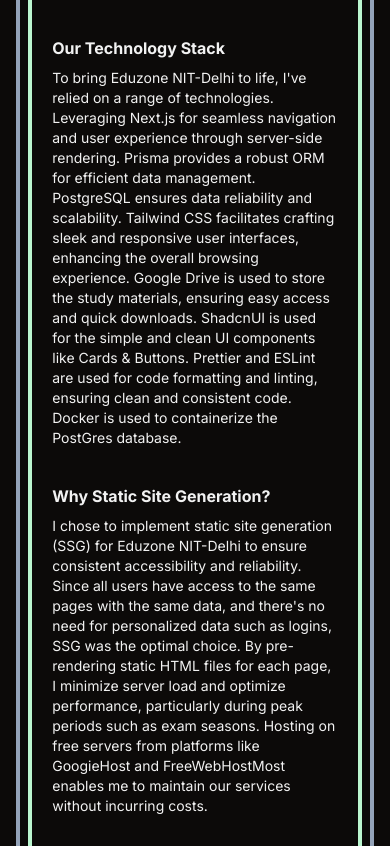
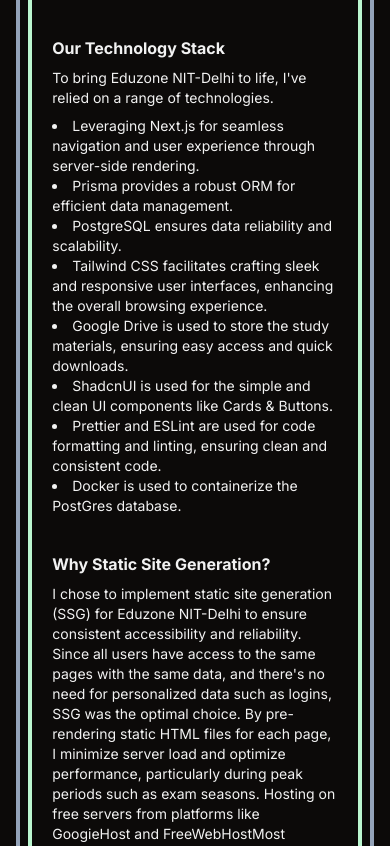
Before and after one commit to AyushGlitch/eduzone-nitd, a Next.js app: page /about in a window 390 px wide. Shown: the part 944-1790 px from the top of the page. Built offline with nearby package versions, Linux system fonts and the light colour scheme.

Commit message:
added media query & bullets to techStack

```diff
--- a/app/about/page.tsx
+++ b/app/about/page.tsx
@@ -35,15 +35,33 @@
                         </p>
                         <p className="font-normal text-sm xl:text-lg -mt-3">
                             To bring Eduzone NIT-Delhi to life, I&apos;ve relied on a range of technologies.
+                        </p>
+                        <ul className="font-normal text-sm xl:text-lg -mt-3 list-disc list-inside">
+                            <li>
                                 Leveraging Next.js for seamless navigation and user experience through server-side rendering.
+                            </li>
+                            <li>
                                 Prisma provides a robust ORM for efficient data management.
+                            </li>
+                            <li>
                                 PostgreSQL ensures data reliability and scalability.
+                            </li>
+                            <li>
                                 Tailwind CSS facilitates crafting sleek and responsive user interfaces, enhancing the overall browsing experience.
+                            </li>
+                            <li>
                                 Google Drive is used to store the study materials, ensuring easy access and quick downloads.
+                            </li>
+                            <li>
                                 ShadcnUI is used for the simple and clean UI components like Cards &amp; Buttons.
+                            </li>
+                            <li>
                                 Prettier and ESLint are used for code formatting and linting, ensuring clean and consistent code.
+                            </li>
+                            <li>
                                 Docker is used to containerize the PostGres database.
-                        </p>
+                            </li>
+                        </ul>
 
                         <p className="text-base font-bold xl:text-2xl mt-4">
                             Why Static Site Generation?
--- a/next.config.mjs
+++ b/next.config.mjs
@@ -1,11 +1,11 @@
-// /** @type {import('next').NextConfig} */
-// const nextConfig = {};
+/** @type {import('next').NextConfig} */
+const nextConfig = {};
+
+export default nextConfig;
+
+
+// const nextConfig = {
+//     output: 'export',
+// };
 
 // export default nextConfig;
-
-
-const nextConfig = {
-    output: 'export',
-};
-
-export default nextConfig;
```
Lines whose indentation alone changed are shown as unchanged.
